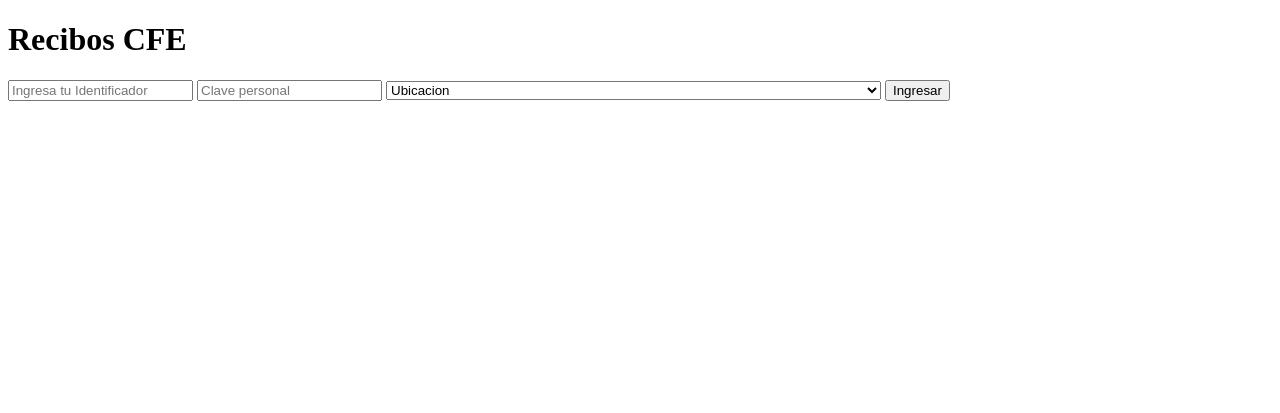
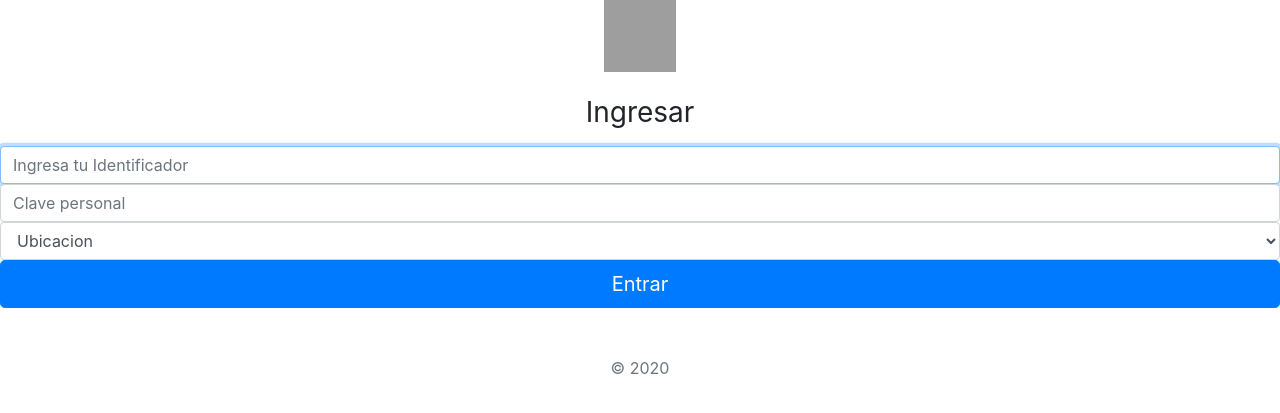
Before and after one commit to HugoIP/RecibosComision, a PHP site: page /login.php in a window 1280 px wide. Shown: the top 413 px of the page. Run offline with PHP 8.4, Linux system fonts and the light colour scheme; grey boxes are pictures that could not be loaded.

Commit message:
Login session add boostrap login

```diff
--- a/login.php
+++ b/login.php
@@ -23,41 +23,57 @@ if ( ! empty( $_POST ) ) {
     }
 }
 ?>
+<!DOCTYPE html>
+<html lang="es">
+  <head>
+    <meta charset="utf-8">
+    <meta name="viewport" content="width=device-width, initial-scale=1, shrink-to-fit=no">
+    <meta name="description" content="">
+    <meta name="author" content="">
+    <link rel="icon" href="/docs/4.0/assets/img/favicons/favicon.ico">
 
-<!DOCTYPE html>
-<html>
-<head>
-	<title>Identificacion</title>
+    <title>Inicio de Sesion</title>
+
+    <link rel="canonical" href="https://getbootstrap.com/docs/4.0/examples/sign-in/">
+
+    <!-- Bootstrap core CSS -->
+    <link href="../../dist/css/bootstrap.min.css" rel="stylesheet">
+
+    <!-- Custom styles for this template -->
+    <link href="signin.css" rel="stylesheet">
   </head>
-<body>
 
-<h1>Recibos CFE</h1>
-
+  <body class="text-center">
     <?php
     // You'd put this code at the top of any "protected" page you create
 
     if ( isset( $_SESSION['user_id'] ) ) {
         // Grab user data from the database using the user_id
         // Let them access the "logged in only" pages
-	echo ("<h2>Bienvenido/a  ".$_SESSION['user_id']."</h2>");
+        echo ('<h1 class="h3 mb-3 font-weight-normal">Bienvenido/a  '.$_SESSION['user_id']."</h1>");
         echo ('<a href="logout.php">Salir</a> ');
 
     } else {
-    // Redirect them to the login page
-    echo ('
-    <form action="" method="post">
-	    <input type="text" name="username" placeholder="Ingresa tu Identificador" required>
-	    <input type="password" name="password" placeholder="Clave personal" required>
-        <!-- The second value will be selected initially -->
-        <select name="selectLocation">
-          <option value="0" selected>Ubicacion</option>
-          <option value="1">vNova (Jardin 4, Santa Catarina Villanueva, Quecholac)</option>
-          <option value="2">wNova (Guadalupe Victoria s/n, Barrio Guadalupe Analco, Gral. Felipe Angeles)</option>
+    ?>
+
+
+    <form class="form-signin" action="" method="post">
+      <img class="mb-4" src="https://getbootstrap.com/docs/4.0/assets/brand/bootstrap-solid.svg" alt="" width="72" height="72">
+      <h1 class="h3 mb-3 font-weight-normal">Ingresar</h1>
+      <label for="user" class="sr-only">Identificador</label>
+      <input type="text" id="user" name="username" class="form-control" placeholder="Ingresa tu Identificador" required autofocus>
+      <label for="inputPassword" class="sr-only">Clave</label>
+      <input type="password" id="inputPassword" class="form-control" name="password" placeholder="Clave personal" required>
+      <select name="selectLocation" class="form-control">
+          <option value="999" selected>Ubicacion</option>
+          <option value="0">vNova (Jardin 4, Santa Catarina Villanueva, Quecholac)</option>
+          <option value="1">wNova (Guadalupe Victoria s/n, Barrio Guadalupe Analco, Gral. Felipe Angeles)</option>
         </select>
-	    <input type="submit" value="Ingresar">');
+      <button class="btn btn-lg btn-primary btn-block" type="submit">Entrar</button>
+      <p class="mt-5 mb-3 text-muted">&copy; 2020</p>
+    </form>
+    <?php
     }
     ?>
-
-</form>
   </body>
 </html>
```
Lines whose indentation alone changed are shown as unchanged.
